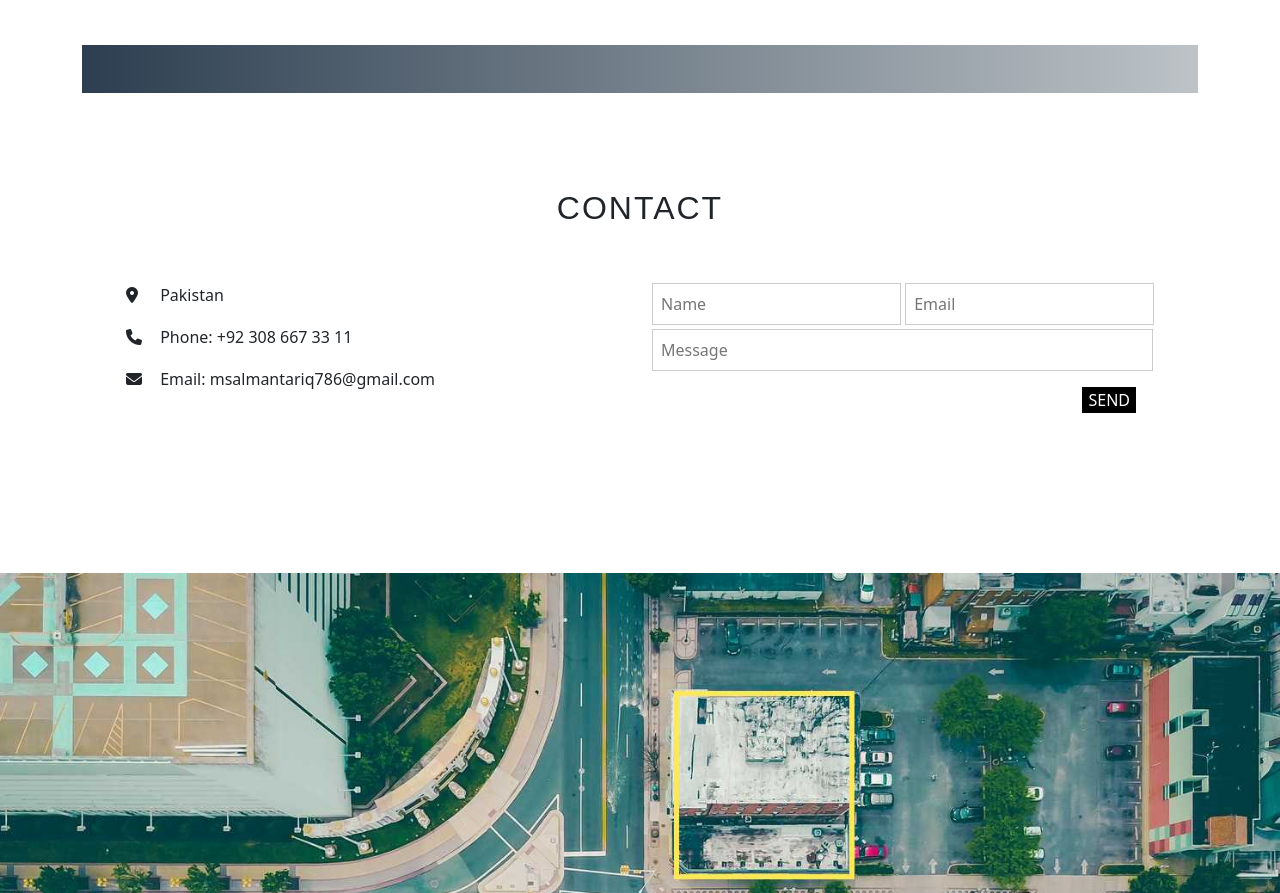
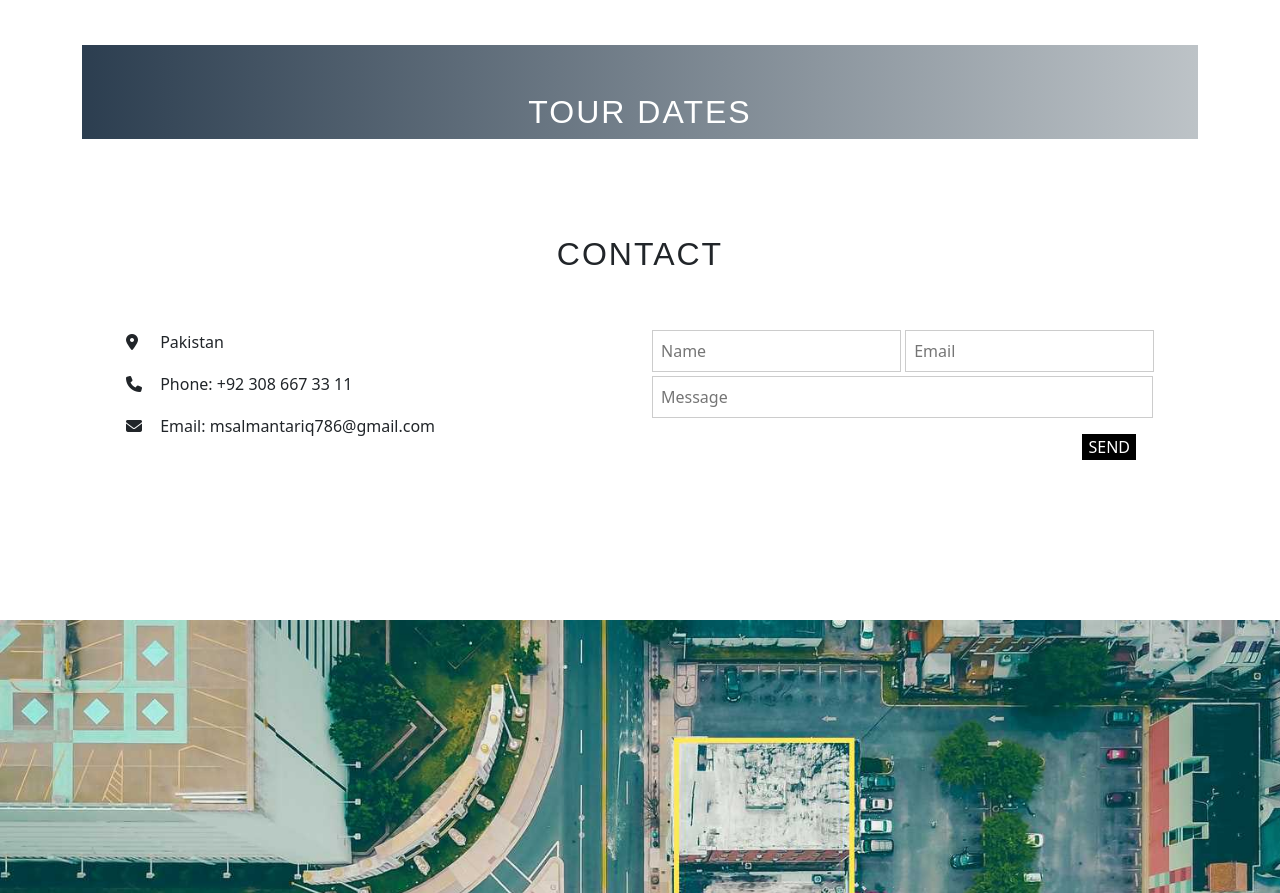
Before and after one commit to m-salman004/TEMPLATES-1, a plain HTML site: page index.html in a window 1280 px wide. Shown: the part 1182-2075 px from the top of the page. Drawn offline with nearby package versions, Linux system fonts and the light colour scheme.

Commit message:
heading, text-center, white

```diff
--- a/index.html
+++ b/index.html
@@ -122,7 +122,9 @@
           <div class="backGround mt-5">
             <div class="container mt-5 pt-5">
               <div class="row">
-
+                <div class="col-12 ">
+                  <h2 class="text-center text-white">TOUR DATES</h2>
+                </div>
               </div>
               </div>
 
```
